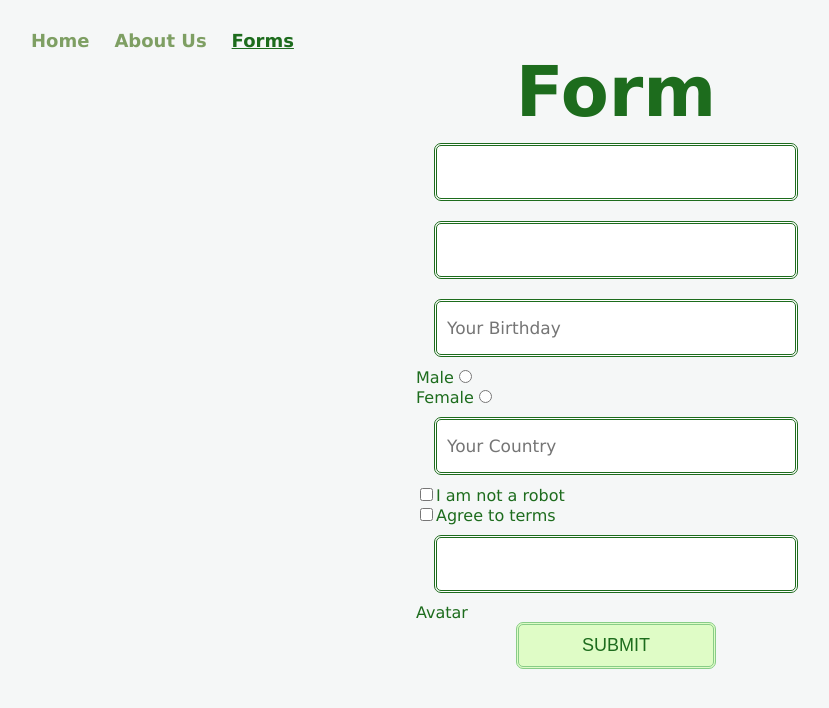
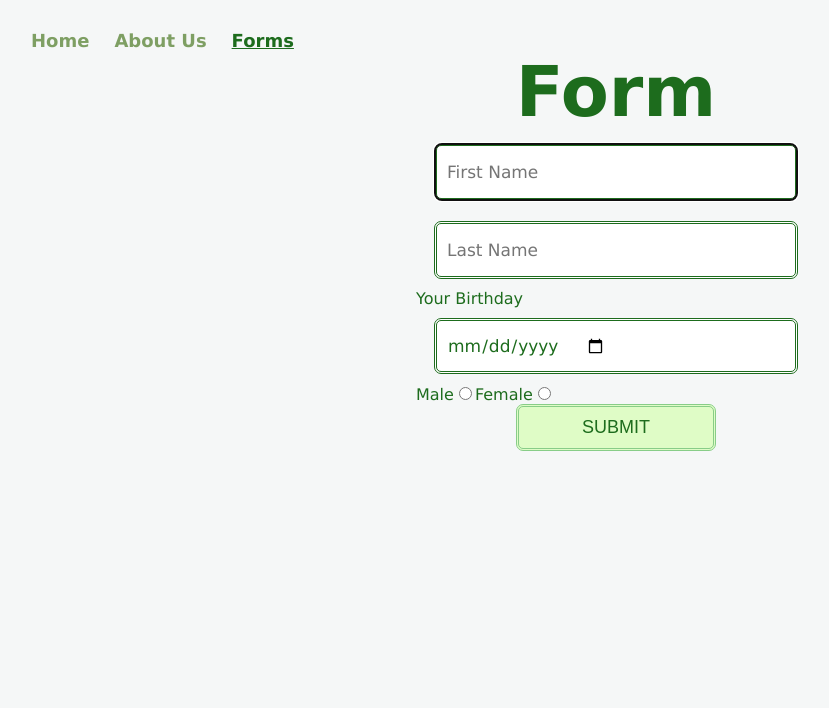
Before and after one commit to Vipa4ka/React_2023_Q1, a React (Vite) app: page /forms in a window 1280 px wide. Shown: the top 708 px of the page, without its empty margins (24-853 px from the left). Built offline with nearby package versions, Linux system fonts and the light colour scheme.

Commit message:
feat: add name, birthday and gender inputs

```diff
--- a/src/components/Forms/Forms.module.css
+++ b/src/components/Forms/Forms.module.css
@@ -34,3 +34,9 @@
   font-size: 18px;
   cursor: pointer;
 }
+
+.gender {
+  display: flex;
+}
+.gender_radio {
+}
--- a/src/components/Forms/Forms.tsx
+++ b/src/components/Forms/Forms.tsx
@@ -1,98 +1,108 @@
 import styles from './Forms.module.css';
-import { Component } from 'react';
-
-import Name from './componentsForms/Name';
+import { Component, createRef } from 'react';
 
 class Forms extends Component {
-  state = {
-    value: '',
-    agreed: false,
-  };
+  constructor(props: Record<string, never>) {
+    super(props);
+    this.handleChange = this.handleChange.bind(this);
+    this.name = createRef();
+    this.surname = createRef();
+    this.birthdate = createRef();
+    this.female = createRef();
+    this.male = createRef();
+    // this.surname = createRef();
+    // this.surname = createRef();
+    // this.surname = createRef();
+  }
+  name: React.RefObject<HTMLInputElement>;
+  surname: React.RefObject<HTMLInputElement>;
+  birthdate: React.RefObject<HTMLInputElement>;
+  female: React.RefObject<HTMLInputElement>;
+  male: React.RefObject<HTMLInputElement>;
+  // surname: React.RefObject<HTMLInputElement>;
+  // surname: React.RefObject<HTMLInputElement>;
+  // surname: React.RefObject<HTMLInputElement>;
+  // surname: React.RefObject<HTMLInputElement>;
+  // surname: React.RefObject<HTMLInputElement>;
 
-  handleChange = (e) => {
-    this.setState({ value: e.target.value });
-  };
-  handleChangeCheckbox = () => {
-    // this.setState({ [name]: type === 'checkbox' ? checked : value });
-  };
+  handleChange(event: React.SyntheticEvent) {
+    event.preventDefault();
 
-  handleSubmit = () => {};
+    const { name, surname, birthdate, female, male } = this;
+    const currentName = (name.current as HTMLInputElement).value;
+    const currentSurname = (surname.current as HTMLInputElement).value;
+    const currentBirthdate = (birthdate.current as HTMLInputElement).value;
+    const currentFemale = (female.current as HTMLInputElement).value;
+    const currentMale = (male.current as HTMLInputElement).value;
+    // const currentSurname = (surname.current as HTMLInputElement).value;
+    // const currentSurname = (surname.current as HTMLInputElement).value;
+    // const currentSurname = (surname.current as HTMLInputElement).value;
+    // const currentSurname = (surname.current as HTMLInputElement).value;
+    // const currentSurname = (surname.current as HTMLInputElement).value;
+    console.log(currentName, currentSurname, currentBirthdate, currentFemale, currentMale);
+  }
 
   render() {
-    const { value, agreed } = this.state;
-
     return (
-      <form className={styles.list} onSubmit={this.handleSubmit}>
-        <Name />
-
+      <form className={styles.list} onSubmit={this.handleChange}>
         <label>
           <input
+            type="text"
+            ref={this.name}
             className={styles.input}
-            type="text"
-            placeholder="Your Birthday"
-            value={value}
-            onChange={this.handleChange}
+            name="name"
+            placeholder="First Name"
+            required
+            autoFocus
           />
         </label>
+        <label>
+          <input
+            type="text"
+            ref={this.surname}
+            className={styles.input}
+            placeholder="Last Name"
+            required
+          />
+        </label>
+        <label>
+          Your Birthday
+          <input
+            type="date"
+            name="birthdate"
+            ref={this.birthdate}
+            className={styles.input}
+            placeholder="Your Birthday"
+            required
+          />
+        </label>
+        <div className={styles.gender}>
           <label>
             Male
             <input
               type="radio"
-            // checked={gender === Gender.MALE}
               name="gender"
-            // value={Gender.MALE}
-            onChange={this.handleChange}
+              value="male"
+              ref={this.male}
+              className={styles.gender_radio}
+              required
             />
           </label>
           <label>
             Female
             <input
               type="radio"
-            // checked={gender === Gender.FEMALE}
               name="gender"
-            // value={Gender.FEMALE}
-            onChange={this.handleChange}
+              value="female"
+              ref={this.female}
+              className={styles.gender_radio}
+              required
             />
           </label>
-        {/* <label>
-          <input
-            className={styles.input}
-            type="text"
-            placeholder=""
-            value={value}
-            onChange={this.handleChange}
-          />
-        </label> */}
-        <label>
-          <input
-            className={styles.input}
-            type="text"
-            placeholder="Your Country"
-            value={value}
-            onChange={this.handleChange}
-          />
-        </label>
-        <label>
-          <input type="checkbox" checked={agreed} onChange={this.handleChangeCheckbox} />I am not a
-          robot
-        </label>
-        <label>
-          <input type="checkbox" checked={agreed} onChange={this.handleChangeCheckbox} />
-          Agree to terms
-        </label>
-        <label>
-          <input
-            className={styles.input}
-            type="text"
-            placeholder=""
-            value={value}
-            onChange={this.handleChange}
-          />
-          Avatar
-        </label>
+        </div>
 
         <button className={styles.form_button} type="submit">
-          SUBMIT {value}
+          SUBMIT
         </button>
       </form>
     );
--- a/src/components/Forms/componentsForms/Agreement.tsx
+++ b/src/components/Forms/componentsForms/Agreement.tsx
@@ -0,0 +1,5 @@
+import { Component } from 'react';
+
+class Agreement extends Component {}
+
+export default Agreement;
--- a/src/components/Forms/componentsForms/Avatar.tsx
+++ b/src/components/Forms/componentsForms/Avatar.tsx
@@ -0,0 +1,5 @@
+import { Component } from 'react';
+
+class Avatar extends Component {}
+
+export default Avatar;
--- a/src/components/Forms/componentsForms/Country.tsx
+++ b/src/components/Forms/componentsForms/Country.tsx
@@ -0,0 +1,5 @@
+import { Component } from 'react';
+
+class Country extends Component {}
+
+export default Country;
--- a/src/components/Forms/componentsForms/Name.tsx
+++ b/src/components/Forms/componentsForms/Name.tsx
@@ -1,42 +1,54 @@
-import { Component, Fragment, FormEvent } from 'react';
+import { Component, Fragment } from 'react';
 import styles from '../Forms.module.css';
 
-interface PropsName {
-  value: string;
+interface NameProps {
+  name: { refs: React.RefObject<HTMLInputElement> };
+  surname: React.RefObject<HTMLInputElement>;
 }
 
-class Name extends Component<PropsName> {
-  state = {
-    value: ' ',
-  };
+class Name extends Component<NameProps> {
+  //   constructor(props: Record<string, never>) {
+  //     super(props);
+  //     this.handleChange = this.handleChange.bind(this);
+  //     this.name = createRef();
+  //     this.surname = createRef();
+  //   }
 
-  handleChange = (event: FormEvent<HTMLFormElement>) => {
-    this.setState({ value: event.target.value });
-  };
+  //   handleChange(event: React.SyntheticEvent) {
+  //     event.preventDefault();
+
+  //     const { name, surname } = this;
+
+  //     const currentName = (name.current as HTMLInputElement).value;
+  //     const currentSurname = (surname.current as HTMLInputElement).value;
+  //     console.log(currentName, currentSurname);
+  //   }
 
   render() {
-    const { value } = this.state;
     return (
-      <Fragment>
-        <label>
-          <input
-            className={styles.input}
-            type="text"
-            placeholder="First Name"
-            value={value}
-            onChange={this.handleChange}
-          />
-        </label>
-        <label>
-          <input
-            className={styles.input}
-            type="text"
-            placeholder="Last Name"
-            value={value}
-            onChange={this.handleChange}
-          />
-        </label>
-      </Fragment>
+      <Fragment></Fragment>
+      //     <label>
+      //       <input
+      //         type="text"
+      //         ref={this.props.name.ref}
+      //         className={styles.input}
+      //         name="name"
+      //         placeholder="First Name"
+      //         // onChange={this.handleChange}
+      //         required
+      //         autoFocus
+      //       />
+      //     </label>
+      //     {/* <label>
+      //       <input
+      //         type="text"
+      //         ref={this.surname}
+      //         className={styles.input}
+      //         placeholder="Last Name"
+      //         // onChange={this.handleChange}
+      //         required
+      //       />
+      //     </label> */}
     );
   }
 }
--- a/src/components/Forms/componentsForms/Sex.tsx
+++ b/src/components/Forms/componentsForms/Sex.tsx
@@ -0,0 +1,5 @@
+import { Component } from 'react';
+
+class Sex extends Component {}
+
+export default Sex;
```
Also changed, not shown: src/components/Forms/componentsForms/Birthday.tsx (+42 -0 lines). Lines whose indentation alone changed are shown as unchanged.
